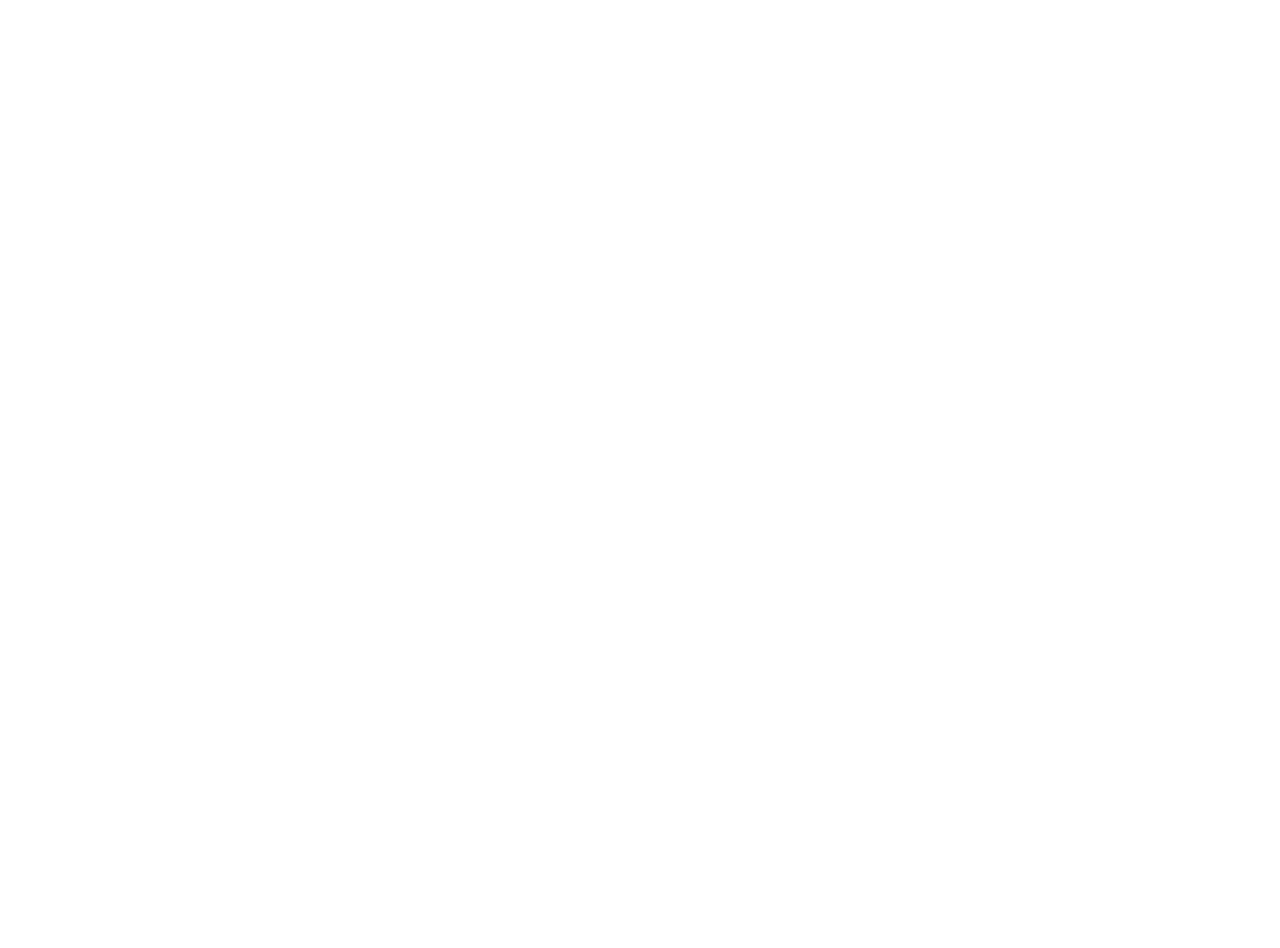
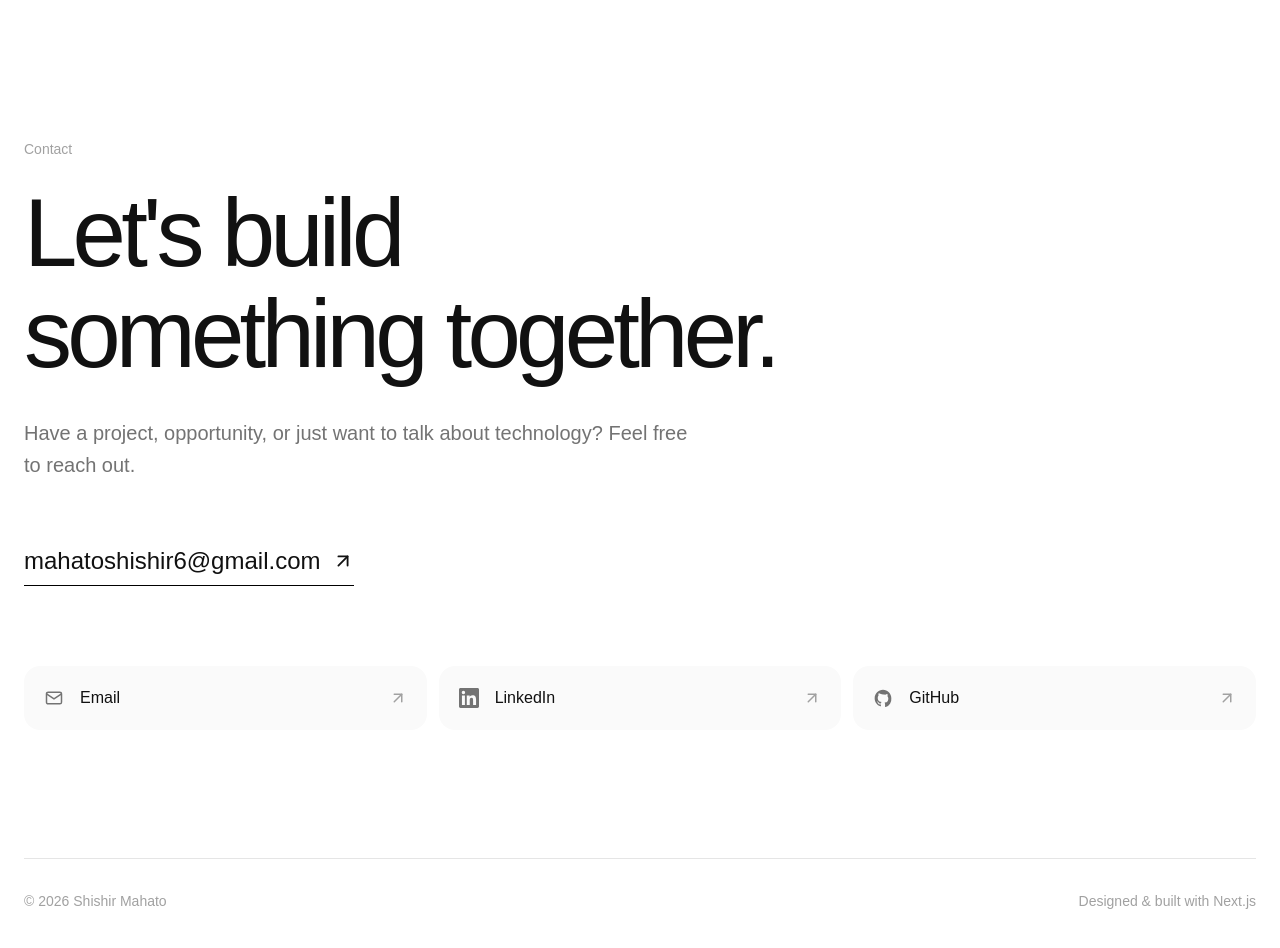
Before and after one commit to shishir-21/shishir-portfolio, a Next.js app: page / in a window 1280 px wide. Shown: the part 8260-9208 px from the top of the page. Before the commit the page ends 8222 px from the top, so only its background shows below. Built offline with nearby package versions, Linux system fonts and the light colour scheme; no server answers.

Commit message:
feat: add contact and footer section

```diff
--- a/app/page.tsx
+++ b/app/page.tsx
@@ -4,6 +4,7 @@
 import Experience from "@/components/Experience";
 import Projects from "@/components/Projects";
 import GithubStats from "@/components/GithubStats";
+import Contact from "@/components/Contact";
 
 export default function Home() {
   return (
@@ -19,6 +20,8 @@
       <Projects />
 
       <GithubStats />
+
+      <Contact />
     </main>
   );
 }
--- /dev/null
+++ b/components/Contact.tsx
@@ -0,0 +1,212 @@
+"use client";
+
+import { motion } from "framer-motion";
+import { ArrowUpRight } from "lucide-react";
+
+const socials = [
+  {
+    name: "Email",
+    href: "mailto:mahatoshishir6@gmail.com",
+    type: "email",
+  },
+  {
+    name: "LinkedIn",
+    href: "https://www.linkedin.com/in/shishir-mahato-4468aa280/",
+    type: "linkedin",
+  },
+  {
+    name: "GitHub",
+    href: "https://github.com/shishir-21",
+    type: "github",
+  },
+];
+
+function SocialIcon({ type }: { type: string }) {
+  if (type === "github") {
+    return (
+      <svg
+        viewBox="0 0 24 24"
+        fill="currentColor"
+        className="h-5 w-5"
+        aria-hidden="true"
+      >
+        <path d="M12 2C6.48 2 2 6.58 2 12.26c0 4.53 2.87 8.37 6.84 9.72.5.1.68-.22.68-.49v-1.7c-2.78.62-3.37-1.38-3.37-1.38-.46-1.2-1.11-1.52-1.11-1.52-.91-.64.07-.63.07-.63 1.01.07 1.54 1.07 1.54 1.07.9 1.57 2.36 1.12 2.94.86.09-.67.35-1.12.64-1.38-2.22-.26-4.55-1.14-4.55-5.07 0-1.12.39-2.03 1.03-2.75-.1-.26-.45-1.3.1-2.71 0 0 .84-.28 2.75 1.05A9.2 9.2 0 0 1 12 7.84c.85 0 1.7.12 2.49.36 1.91-1.33 2.75-1.05 2.75-1.05.55 1.41.2 2.45.1 2.71.64.72 1.03 1.63 1.03 2.75 0 3.94-2.34 4.8-4.57 5.06.36.32.68.94.68 1.9v2.82c0 .27.18.59.69.49A10.02 10.02 0 0 0 22 12.26C22 6.58 17.52 2 12 2Z" />
+      </svg>
+    );
+  }
+
+  if (type === "linkedin") {
+    return (
+      <svg
+        viewBox="0 0 24 24"
+        fill="currentColor"
+        className="h-5 w-5"
+        aria-hidden="true"
+      >
+        <path d="M20.45 20.45h-3.56v-5.57c0-1.33-.03-3.04-1.85-3.04-1.85 0-2.14 1.45-2.14 2.95v5.66H9.34V8.99h3.42v1.56h.05c.48-.9 1.64-1.85 3.38-1.85 3.61 0 4.28 2.37 4.28 5.45v6.3ZM5.32 7.43a2.07 2.07 0 1 1 0-4.14 2.07 2.07 0 0 1 0 4.14ZM7.1 20.45H3.54V8.99H7.1v11.46ZM22.23 0H1.77C.79 0 0 .77 0 1.73v20.54C0 23.23.79 24 1.77 24h20.46c.98 0 1.77-.77 1.77-1.73V1.73C24 .77 23.21 0 22.23 0Z" />
+      </svg>
+    );
+  }
+
+  return (
+    <svg
+      viewBox="0 0 24 24"
+      fill="none"
+      stroke="currentColor"
+      strokeWidth="1.8"
+      className="h-5 w-5"
+      aria-hidden="true"
+    >
+      <rect
+        x="3"
+        y="5"
+        width="18"
+        height="14"
+        rx="2"
+      />
+      <path d="m3 7 9 6 9-6" />
+    </svg>
+  );
+}
+
+export default function Contact() {
+  return (
+    <section
+      id="contact"
+      className="border-t border-black/10"
+    >
+      <div className="mx-auto max-w-7xl px-6 py-32 md:py-44">
+
+        {/* Heading */}
+        <motion.div
+          initial={{
+            opacity: 0,
+            y: 40,
+          }}
+          whileInView={{
+            opacity: 1,
+            y: 0,
+          }}
+          viewport={{
+            once: true,
+          }}
+          transition={{
+            duration: 0.7,
+          }}
+          className="max-w-5xl"
+        >
+          <p className="text-sm text-neutral-400">
+            Contact
+          </p>
+
+          <h2 className="mt-6 text-5xl font-medium leading-[1.05] tracking-[-0.05em] sm:text-6xl md:text-8xl">
+            Let&apos;s build
+            <br />
+            something together.
+          </h2>
+
+          <p className="mt-8 max-w-2xl text-lg leading-8 text-neutral-500 md:text-xl">
+            Have a project, opportunity, or just want
+            to talk about technology? Feel free to
+            reach out.
+          </p>
+        </motion.div>
+
+        {/* Email */}
+        <motion.a
+          href="mailto:mahatoshishir6@gmail.com"
+          initial={{
+            opacity: 0,
+            y: 30,
+          }}
+          whileInView={{
+            opacity: 1,
+            y: 0,
+          }}
+          viewport={{
+            once: true,
+          }}
+          transition={{
+            duration: 0.6,
+            delay: 0.1,
+          }}
+          className="group mt-16 flex w-fit items-center gap-3 border-b border-black pb-2 text-lg font-medium transition-opacity hover:opacity-60 md:text-2xl"
+        >
+          mahatoshishir6@gmail.com
+
+          <ArrowUpRight
+            size={22}
+            className="transition-transform duration-300 group-hover:translate-x-1 group-hover:-translate-y-1"
+          />
+        </motion.a>
+
+        {/* Social Links */}
+        <div className="mt-20 grid gap-3 sm:grid-cols-3">
+          {socials.map((social, index) => (
+            <motion.a
+              key={social.name}
+              href={social.href}
+              target={
+                social.type === "email"
+                  ? undefined
+                  : "_blank"
+              }
+              rel={
+                social.type === "email"
+                  ? undefined
+                  : "noopener noreferrer"
+              }
+              initial={{
+                opacity: 0,
+                y: 30,
+              }}
+              whileInView={{
+                opacity: 1,
+                y: 0,
+              }}
+              viewport={{
+                once: true,
+              }}
+              transition={{
+                duration: 0.5,
+                delay: 0.15 + index * 0.1,
+              }}
+              className="group flex items-center justify-between rounded-2xl bg-neutral-50 p-5 transition-colors hover:bg-neutral-100"
+            >
+              <div className="flex items-center gap-4">
+
+                <div className="text-neutral-500">
+                  <SocialIcon type={social.type} />
+                </div>
+
+                <span className="font-medium">
+                  {social.name}
+                </span>
+              </div>
+
+              <ArrowUpRight
+                size={18}
+                className="text-neutral-400 transition-transform duration-300 group-hover:translate-x-1 group-hover:-translate-y-1"
+              />
+            </motion.a>
+          ))}
+        </div>
+
+        {/* Footer */}
+        <div className="mt-32 border-t border-black/10 pt-8">
+          <div className="flex flex-col gap-4 text-sm text-neutral-400 sm:flex-row sm:items-center sm:justify-between">
+            <p>
+              © {new Date().getFullYear()} Shishir
+              Mahato
+            </p>
+
+            <p>
+              Designed &amp; built with Next.js
+            </p>
+          </div>
+        </div>
+
+      </div>
+    </section>
+  );
+}
```
